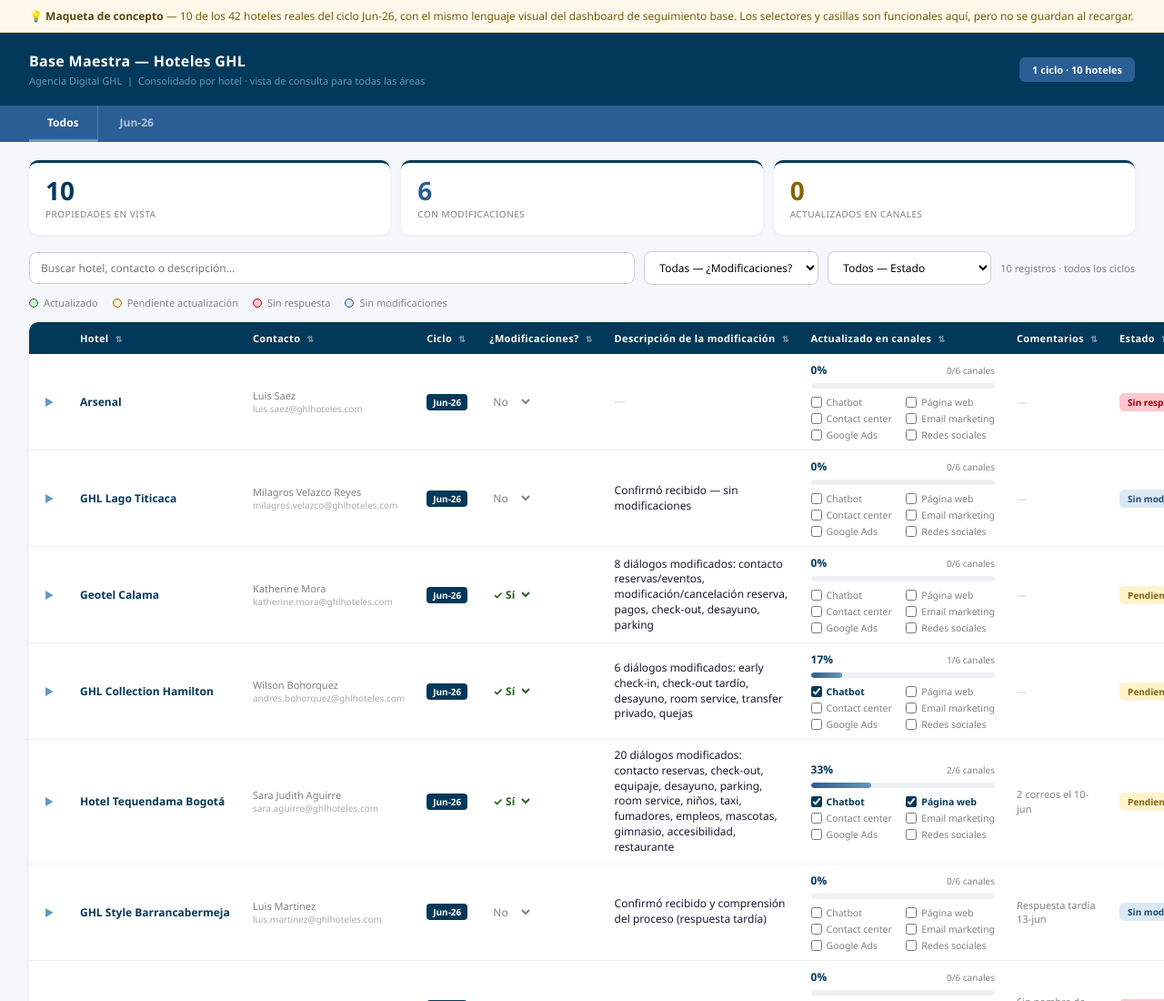
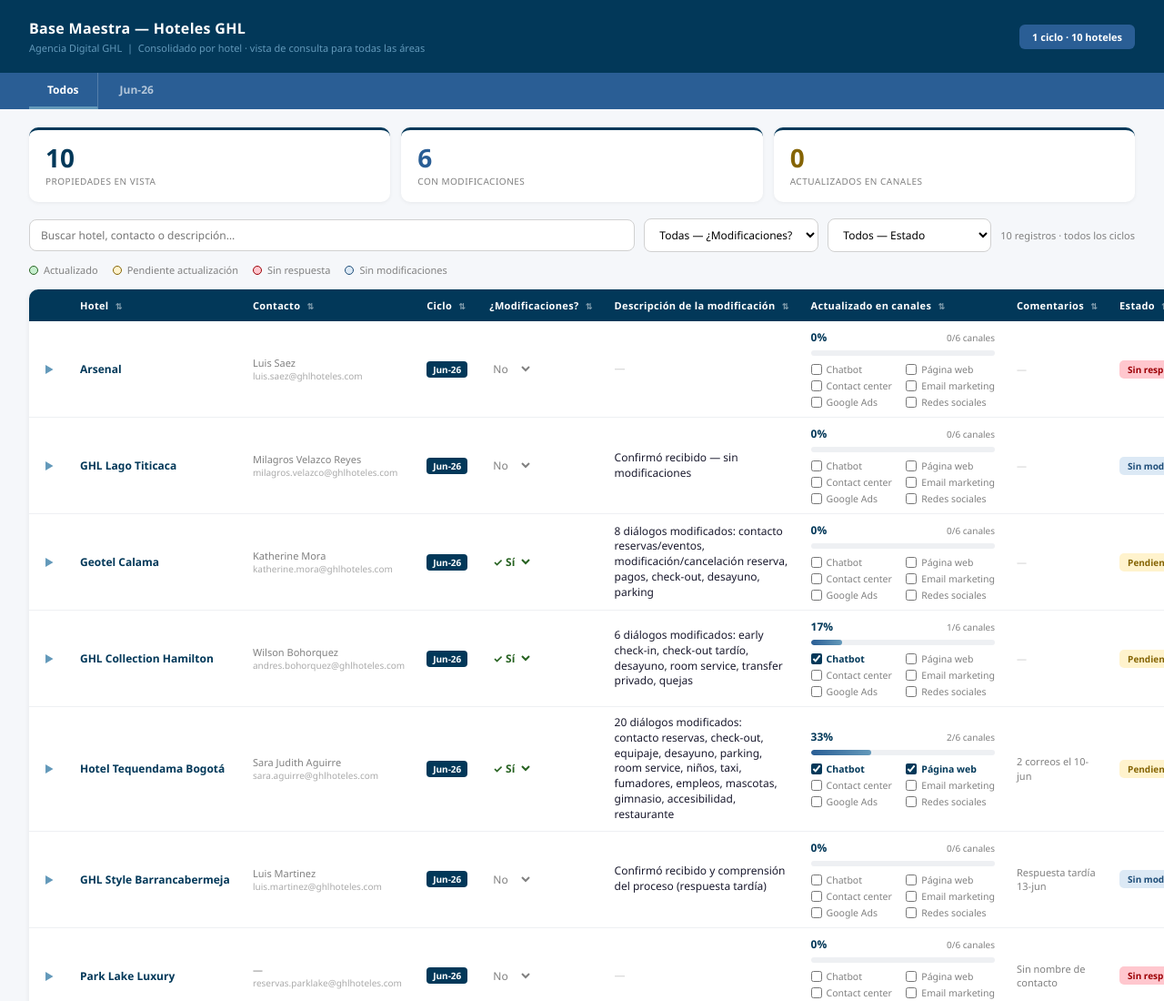
Before and after one commit to santiagocristancho0722/base-maestra-hoteles-ghl, a plain HTML site: page index.html in a window 1280 px wide. Shown: the top 1100 px of the page at 91% size. Drawn offline with Linux system fonts and the light colour scheme.

Commit message:
Quitar aviso de maqueta de concepto

```diff
--- a/index.html
+++ b/index.html
@@ -13,13 +13,6 @@
   body{font-family:var(--sans);background:var(--bg);color:#1a1a2e;font-size:13px;}
   @media (prefers-reduced-motion:reduce){*{transition:none!important;animation:none!important;}}
   :focus-visible{outline:2px solid var(--blue);outline-offset:2px;}
-
-  /* Concept note */
-  .concept-banner{
-    background:#FFF9EC;border-bottom:1px solid #F0DFB0;color:#7A5A00;
-    padding:9px 32px;font-size:12px;
-  }
-  .concept-banner b{color:#5C4300;}
 
   /* Header */
   .site-header{background:var(--navy);padding:20px 32px;display:flex;align-items:center;justify-content:space-between;flex-wrap:wrap;gap:12px;}
@@ -138,10 +131,6 @@
   .channel-item input{width:12px;height:12px;flex-shrink:0;accent-color:var(--navy);cursor:pointer;}
   .channel-item.done{color:var(--navy);font-weight:600;}
 </style>
-
-<div class="concept-banner">
-  💡 <b>Maqueta de concepto</b> — 10 de los 42 hoteles reales del ciclo Jun-26, con el mismo lenguaje visual del dashboard de seguimiento base. Los selectores y casillas son funcionales aquí, pero no se guardan al recargar.
-</div>
 
 <div class="site-header">
   <div>
```
